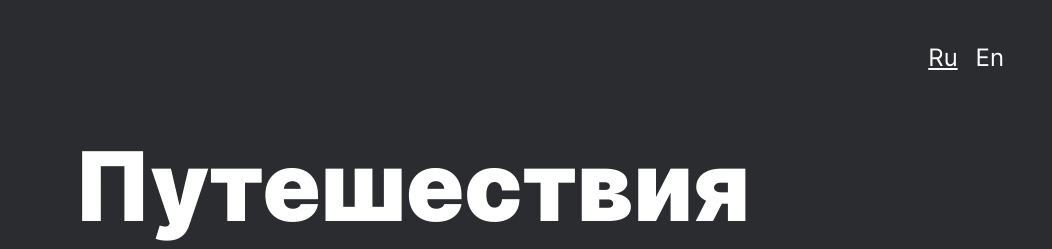
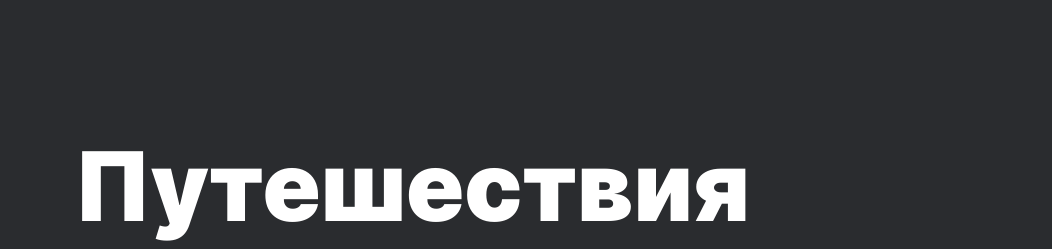
Before and after one commit to xenoxil/russian-travel, a plain HTML site: page index.html in a window 1280 px wide. Shown: the top 249 px of the page, 228-1280 px from the left. Drawn offline with Linux system fonts and the light colour scheme.

Commit message:
обновить вёрстку для портфолио

```diff
--- a/index.html
+++ b/index.html
@@ -12,10 +12,10 @@
     <div class="page">
         <header class="header">
             <img class="header__logo" src="./images/header-logo.svg" alt="Логотип Россия. Очертания">
-            <ul class="header__link-box">
+            <!--<ul class="header__link-box">
                 <li class="header__link-position link transition"><a class="header__lang-link header__lang-link_underline" href="#">Ru</a></li>
                 <li class="header__link-position link transition"><a class="header__lang-link" href="#">En</a></li>
-            </ul>
+            </ul>-->
 
         </header>
         <main class="content">
```
